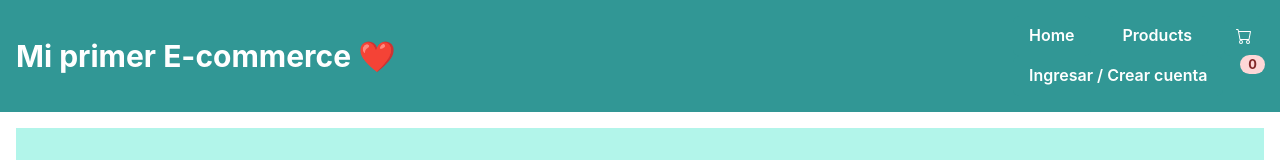
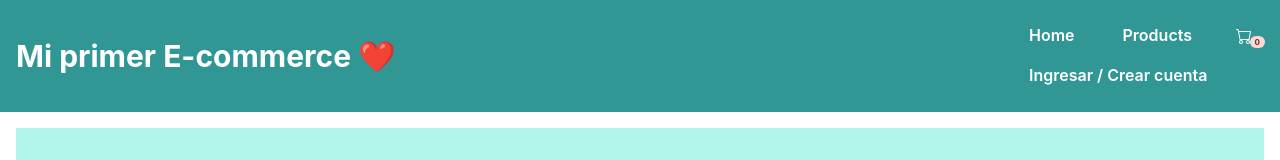
Before and after one commit to Ramlah23/My-first-E-commerce-App, a React (Vite) app: page / in a window 1280 px wide. Shown: the top 160 px of the page. Built offline with nearby package versions, Linux system fonts and the light colour scheme; no server answers.

Commit message:
se modif estilo

```diff
--- a/src/components/CartIcon/CartIcon.jsx
+++ b/src/components/CartIcon/CartIcon.jsx
@@ -13,11 +13,11 @@ const CartIcon = () => {
       <Badge
         colorScheme="red"
         position="absolute"
-        top="-1px"
+        top="-20px"
         right="-1px"
         borderRadius="full"
-        fontSize="0.8em"
-        px="8px"
+        fontSize="0.5em"
+        px="5px"
       >
         {itemCount}
       </Badge>
--- a/src/components/Layout/Header/Header.jsx
+++ b/src/components/Layout/Header/Header.jsx
@@ -39,12 +39,14 @@ const Header = () => {
         {currentUser ? (
           <Box display="flex" alignItems="center">
             <Text mr={4}>{currentUser.displayName || 'Usuario'}</Text> {/* Muestra el nombre del usuario */}
+            <Button onClick={handleLogout} colorScheme="red" ml={4}>Cerrar sesión</Button>
             <Button as={Link} to="/orders" colorScheme="teal" ml={4}>Mi orden</Button> {/* Botón "Mi orden" */}
-            <Button onClick={handleLogout} colorScheme="red" ml={4}>Cerrar sesión</Button>
+
           </Box>
         ) : (
           <>
             <Button as={Link} to="/login" colorScheme="teal" ml={4}>Ingresar / Crear cuenta</Button>
+
           </>
         )}
       </Box>
```
